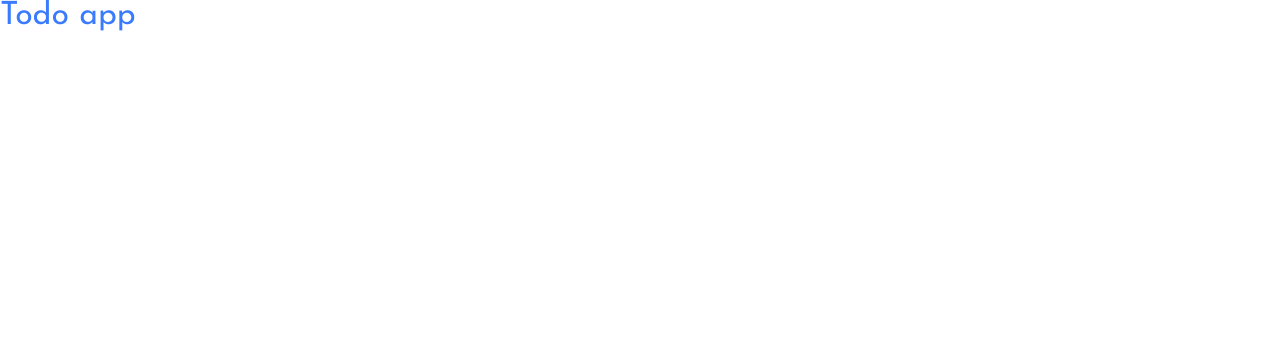
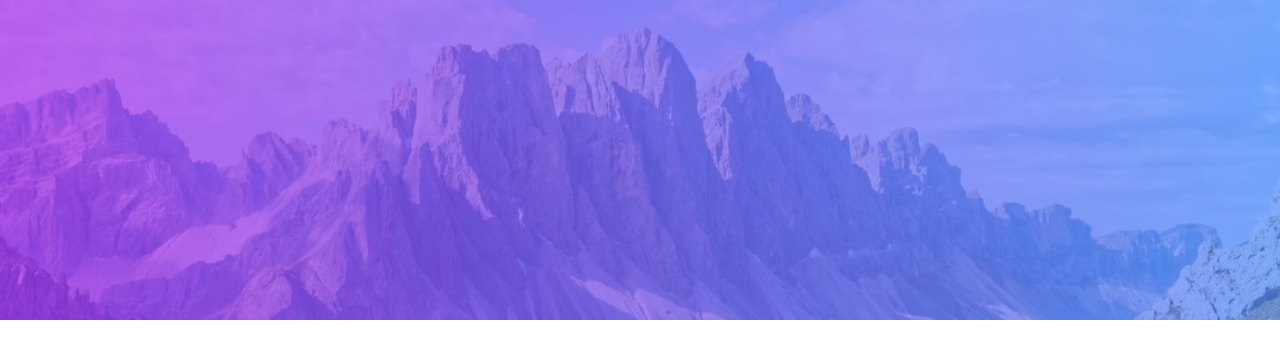
Before and after one commit to washington299/tdd-todo-app, a React (Create React App) app: page / in a window 1280 px wide. Shown: the top 358 px of the page. Built offline with nearby package versions, Linux system fonts and the light colour scheme.

Commit message:
feat: add background image

```diff
--- a/src/App.js
+++ b/src/App.js
@@ -1,10 +1,11 @@
 import React from 'react';
 
-import './App.scss';
+import { Main } from 'components/Main';
+
 import './styles/global.scss';
 
 const App = () => {
-	return <div className="app">Todo app</div>;
+	return <Main />;
 };
 
 export default App;
--- a/src/App.scss
+++ /dev/null
@@ -1,9 +0,0 @@
-@use './styles/variables/colors';
-@use './styles/variables/fonts';
-@use './styles/variables/size';
-
-.app {
-	color: colors.$bright-blue;
-	font-size: size.$size-large;
-	font-family: fonts.$font-family;
-}
--- /dev/null
+++ b/src/components/Main/index.js
@@ -0,0 +1,19 @@
+import React from 'react';
+
+import { useWindowSize } from 'hooks/useWindowSize';
+
+import 'components/Main/styles.scss';
+
+export const Main = () => {
+	const { width } = useWindowSize();
+
+	const isSmallDevice = width < 640 ? true : false;
+
+	return (
+		<img
+			src={isSmallDevice ? '/images/bg-mobile-light.jpg' : '/images/bg-desktop-light.jpg'}
+			alt="background image mobile light"
+			className="bg-img"
+		/>
+	);
+};
--- /dev/null
+++ b/src/components/Main/styles.scss
@@ -0,0 +1,4 @@
+.bg-img {
+	width: 100%;
+	height: 40vh;
+}
```
